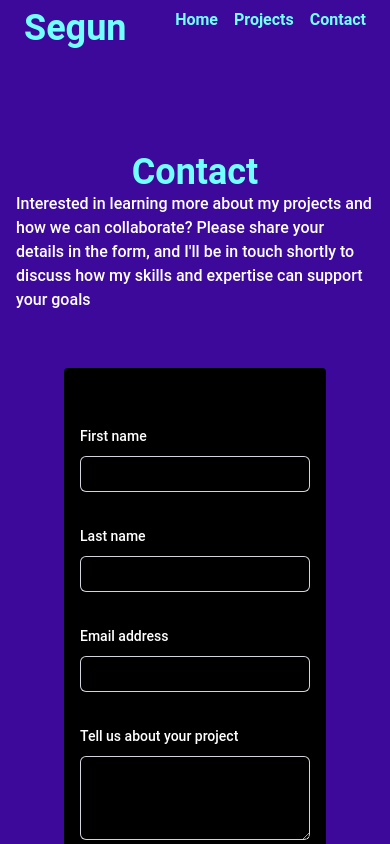
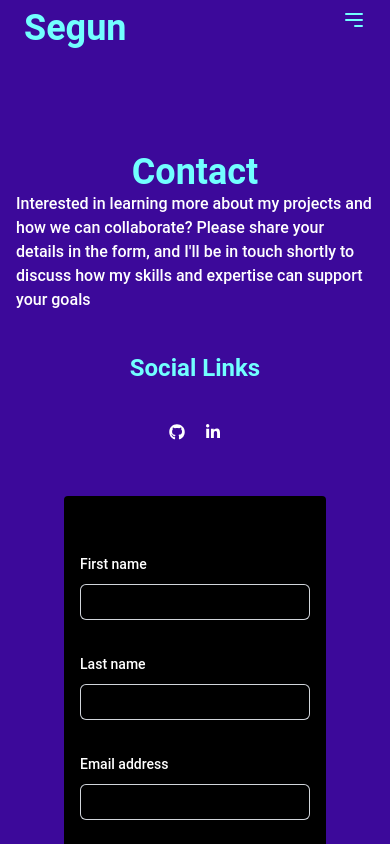
Before and after one commit to Segzyp1000/porfolio, a React (Vite) app: page /contact in a window 390 px wide. Shown: the top 844 px of the page. Built offline with nearby package versions, Linux system fonts and the light colour scheme.

Commit message:
second commit

```diff
--- a/package.json
+++ b/package.json
@@ -12,6 +12,7 @@
   "dependencies": {
     "react": "^18.2.0",
     "react-dom": "^18.2.0",
+    "react-icons": "^5.1.0",
     "react-router-dom": "^6.23.0"
   },
   "devDependencies": {
--- a/src/components/Navbar.jsx
+++ b/src/components/Navbar.jsx
@@ -1,19 +1,67 @@
-import React from "react";
+import React, { useState } from "react";
 import { Link } from "react-router-dom";
 
 const Navbar = () => {
+  const [menuOpen, setMenuOpen] = useState(false);
+
+  const toggleMenu = () => {
+    setMenuOpen(!menuOpen);
+  };
+
   return (
-    <nav className="flex w-auto h-auto justify-between mx-4 p-2">
-      <div>
+    <nav className="flex justify-between mx-4 p-2 md:flex-row md:items-center md:space-x-2">
+      <div className="flex space-x-2">
         <h1 className="text-4xl text-darkBlue font-bold from-neutral-900">
           Segun
         </h1>
       </div>
-      <div className="space-x-4  text-darkBlue font-bold">
+      <div className="hidden space-x-4 text-darkBlue font-bold md:flex">
         <Link to="/">Home</Link>
         <Link to="/project">Projects</Link>
         <Link to="/contact">Contact</Link>
       </div>
+      <div className="md:hidden">
+        <button
+          onClick={toggleMenu}
+          className="text-darkBlue font-bold focus:outline-none"
+        >
+          <svg
+            className="w-6 h-6"
+            fill="none"
+            viewBox="0 0 24 24"
+            stroke="currentColor"
+          >
+            {menuOpen ? (
+              <path
+                strokeLinecap="round"
+                strokeLinejoin="round"
+                strokeWidth={2}
+                d="M6 18L18 6M6 6l12 12"
+              />
+            ) : (
+              <path
+                strokeLinecap="round"
+                strokeLinejoin="round"
+                strokeWidth={2}
+                d="M4 6h16M4 12h16m-7 6h7"
+              />
+            )}
+          </svg>
+        </button>
+      </div>
+      {menuOpen && (
+        <div className="md:hidden flex flex-col space-y-4 text-darkBlue font-bold">
+          <Link to="/" onClick={toggleMenu}>
+            Home
+          </Link>
+          <Link to="/project" onClick={toggleMenu}>
+            Projects
+          </Link>
+          <Link to="/contact" onClick={toggleMenu}>
+            Contact
+          </Link>
+        </div>
+      )}
     </nav>
   );
 };
--- a/src/pages/ContactPage.jsx
+++ b/src/pages/ContactPage.jsx
@@ -1,4 +1,7 @@
 import React from "react";
+import { Link } from "react-router-dom";
+import { FaGithub } from "react-icons/fa";
+import { FaLinkedinIn } from "react-icons/fa6";
 
 const ContactPage = () => {
   return (
@@ -11,7 +14,27 @@ const ContactPage = () => {
           touch shortly to discuss how my skills and expertise can support your
           goals
         </p>
+        <div className="flex flex-col">
+          <h1 className=" mt-10 text-2xl font-bold text-darkBlue">
+            Social Links
+          </h1>
+          <div className="flex space-x-5 justify-center">
+            <Link
+              to="https://github.com/Segzyp1000"
+              className="text-white mt-10"
+            >
+              <FaGithub />
+            </Link>
+            <Link
+              to="https://github.com/Segzyp1000"
+              className="text-white mt-10"
+            >
+              <FaLinkedinIn />
+            </Link>
+          </div>
+        </div>
       </div>
+
       <div>
         <form action="https://formspree.io/f/mjvnkeqy" method="post">
           <div className="space-y-12 bg-black p-4 mx-12 mt-10 rounded">
```
Also changed, not shown: src/assets/seg.jpg (added), 1 other file (tests, documents, lock files or other folders).
